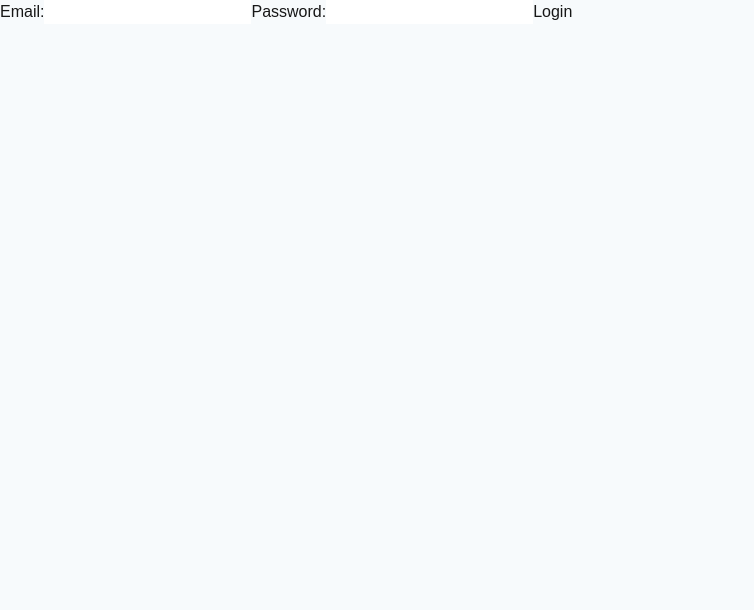
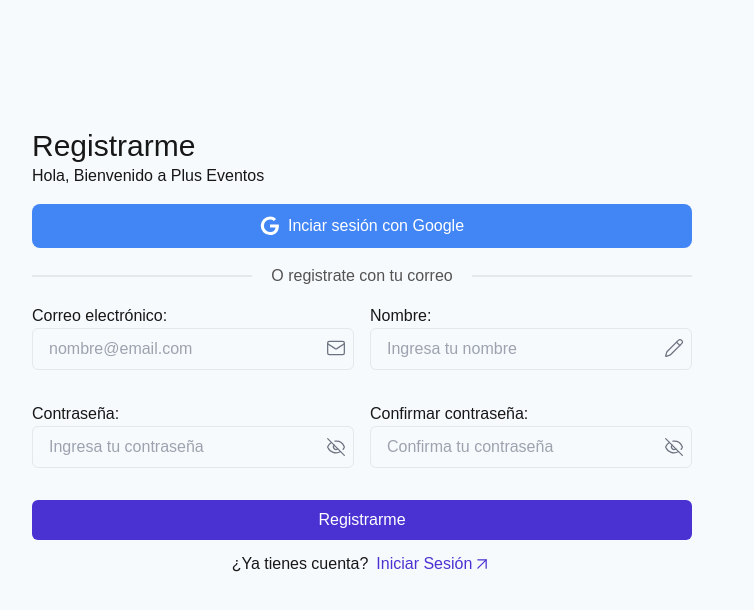
Before and after one commit to bisarroyo/ticket-saas, a Next.js app: page /signup in a window 1280 px wide. Shown: the top 610 px of the page, without its empty margins (0-754 px from the left). Built offline with nearby package versions, Linux system fonts and the light colour scheme.

Commit message:
integrate validations into login and sign up

```diff
--- a/app/(auth-pages)/login/page.tsx
+++ b/app/(auth-pages)/login/page.tsx
@@ -13,7 +13,7 @@
 import InputPassword from '@/components/ui/password'
 import Button from '@/components/ui/button'
 
-export default function LoginPage() {
+export default function Page() {
   const [state, formAction, isPending] = useActionState(login, {
     error: '',
     inputs: { email: '', password: '' }
@@ -24,11 +24,16 @@
       <div className='flex flex-col items-start justify-center min-h-fit py-32 w-full max-w-[330px]'>
         <h1 className='text-3xl'>Iniciar Sesión</h1>
         <p className='mb-4'>Hola, Bienvenido a Plus Eventos</p>
-        <AuthButtonGoogle socialAuth={() => socialAuth('google')} />
-        <div className='my-4 flex items-center justify-between w-full'>
-          <span className='border w-12'></span>
-          <p className='w-fit text-muted'>O inicia sesión con tu correo</p>
-          <span className='border w-12'></span>
+        <AuthButtonGoogle
+          socialAuth={() => socialAuth('google')}
+          text='Inciar sesión con Google'
+        />
+        <div className='my-4 flex justify-center items-center w-full'>
+          <span className='border w-auto h-[1px] hidden sm:block'></span>
+          <p className='w-fit text-muted text-center'>
+            O Inicia sesión con tu correo
+          </p>
+          <span className='border w-auto hidden sm:block'></span>
         </div>
         <form
           action={formAction}
--- a/app/(auth-pages)/signup/page.tsx
+++ b/app/(auth-pages)/signup/page.tsx
@@ -1,18 +1,129 @@
 'use client'
-
+import Link from 'next/link'
 import { useActionState } from 'react'
 import { signup } from '@/app/actions/authActions'
 
-export default function LoginPage() {
-  const [error, formAction, isPending] = useActionState(signup, { error: '' })
-  console.log('state', error)
+// Icons
+import { ArrowUpRight, Mail, Pencil } from 'lucide-react'
+
+// Google auth components
+import socialAuth from '@/utils/supabase/social-auth'
+import AuthButtonGoogle from '@/components/auth/auth-button-google'
+
+// UI components
+import Input from '@/components/ui/input'
+import InputPassword from '@/components/ui/password'
+import Button from '@/components/ui/button'
+
+export default function Page() {
+  const [state, formAction, isPending] = useActionState(signup, {
+    success: false,
+    error: [{ type: '', message: '' }],
+    inputs: {
+      email: '',
+      fullname: '',
+      password: '',
+      passwordConfirm: ''
+    }
+  })
+
   return (
-    <form action={formAction}>
-      <label htmlFor='email'>Email:</label>
-      <input id='email' name='email' type='email' required />
-      <label htmlFor='password'>Password:</label>
-      <input id='password' name='password' type='password' required />
-      <button type='submit'>{isPending ? 'Loading...' : 'Login'}</button>
-    </form>
+    <section className='container'>
+      <div className='flex flex-col items-start justify-center min-h-fit py-32 w-full max-w-[660px]'>
+        <h1 className='text-3xl'>Registrarme</h1>
+        <p className='mb-4'>Hola, Bienvenido a Plus Eventos</p>
+        <AuthButtonGoogle
+          socialAuth={() => socialAuth('google')}
+          text='Registrarme con Google'
+        />
+        <div className='my-4 grid sm:grid-cols-3 w-full items-center'>
+          <span className='border w-full h-[1px] hidden sm:block'></span>
+          <p className='w-full text-muted text-center'>
+            O registrate con tu correo
+          </p>
+          <span className='border w-full hidden sm:block'></span>
+        </div>
+        <form
+          action={formAction}
+          className='flex flex-col items-start justify-center w-full'
+        >
+          <div className='grid grid-cols-1 md:grid-cols-2 gap-4 w-full'>
+            <Input
+              label='Correo electrónico:'
+              id='email'
+              name='email'
+              type='email'
+              placeholder='nombre@email.com'
+              defaultValue={state?.inputs?.email}
+              required
+              error={state.error}
+              icon={
+                <Mail
+                  strokeWidth={1.5}
+                  size='20'
+                  color='var(--muted-foreground)'
+                  className='absolute bottom-3 end-2'
+                />
+              }
+            />
+            <Input
+              label='Nombre:'
+              id='fullname'
+              name='fullname'
+              type='text'
+              placeholder='Ingresa tu nombre'
+              defaultValue={state?.inputs?.fullname}
+              required
+              icon={
+                <Pencil
+                  strokeWidth={1.5}
+                  size='20'
+                  color='var(--muted-foreground)'
+                  className='absolute bottom-3 end-2'
+                />
+              }
+            />
+            <InputPassword
+              label='Contraseña:'
+              id='password'
+              name='password'
+              placeholder='Ingresa tu contraseña'
+              defaultValue={state?.inputs?.password}
+              required
+              error={state.error}
+            />
+            <InputPassword
+              label='Confirmar contraseña:'
+              id='passwordConfirm'
+              name='passwordConfirm'
+              placeholder='Confirma tu contraseña'
+              defaultValue={state?.inputs?.passwordConfirm}
+              required
+              error={state.error}
+            />
+          </div>
+          {state.error && (
+            <p className='text-red-500 text-sm text-center w-full'>
+              {state?.error?.map((error) => (
+                <span key={error.type}>{error.message}</span>
+              ))}
+            </p>
+          )}
+          <Button
+            text='Registrarme'
+            textLoading='Registrando...'
+            isPending={isPending}
+            type='submit'
+          />
+        </form>
+        <p className='text-center w-full mt-3 flex items-center justify-center gap-2'>
+          ¿Ya tienes cuenta?{' '}
+          <Link href='/login' className='text-primary flex items-center'>
+            Iniciar Sesión
+            <ArrowUpRight strokeWidth={1.5} size='20' />
+          </Link>
+        </p>
+      </div>
+    </section>
   )
 }
--- a/app/actions/authActions.ts
+++ b/app/actions/authActions.ts
@@ -4,6 +4,14 @@
 import { redirect } from 'next/navigation'
 
 import { createClient } from '@/utils/supabase/server'
+
+import { signupSchema } from '@/utils/validations/auth-validations'
+
+type FormState = {
+  success: boolean
+  error: { type: string; message: string }[]
+  inputs: Record<string, string>
+}
 
 export async function login(
   state: { error: string },
@@ -38,26 +46,72 @@
 }
 
 export async function signup(
-  state: { error: string },
+  prevState: FormState,
   formData: FormData
-): Promise<{ error: string }> {
+): Promise<FormState> {
   const supabase = await createClient()
 
   // type-casting here for convenience
   // in practice, you should validate your inputs
   const data = {
     email: formData.get('email') as string,
-    password: formData.get('password') as string
+    fullname: formData.get('fullname') as string,
+    password: formData.get('password') as string,
+    passwordConfirm: formData.get('passwordConfirm') as string
   }
 
-  const { error } = await supabase.auth.signUp(data)
+  const validation = signupSchema.safeParse(data)
 
-  if (error) {
-    return { error: error.message }
+  if (!validation.success) {
+    const errors = validation.error.errors.map((error) => ({
+      type: error.path[0] as string,
+      message: error.message
+    }))
+    console.log('errors', errors)
+    return {
+      success: false,
+      error: errors,
+      inputs: data
+    }
+  }
+  if (data.password !== data.passwordConfirm) {
+    return {
+      success: false,
+      error: [
+        {
+          type: 'password',
+          message: 'Las contraseñas no coinciden'
+        }
+      ],
+      inputs: data
+    }
+  }
+
+  const { error } = await supabase.auth.signUp({
+    email: data.email,
+    password: data.password,
+    options: {
+      data: {
+        name: data.fullname
+      }
+    }
+  })
+
+  if (error?.code === 'user_already_exists') {
+    return {
+      success: false,
+      error: [
+        {
+          type: 'email',
+          message: 'El correo electrónico ya está registrado'
+        }
+      ],
+      inputs: data
+    }
   }
 
   revalidatePath('/', 'layout')
-  redirect('/')
+  redirect('/login')
 }
 
 export const signOutAction = async () => {
```
